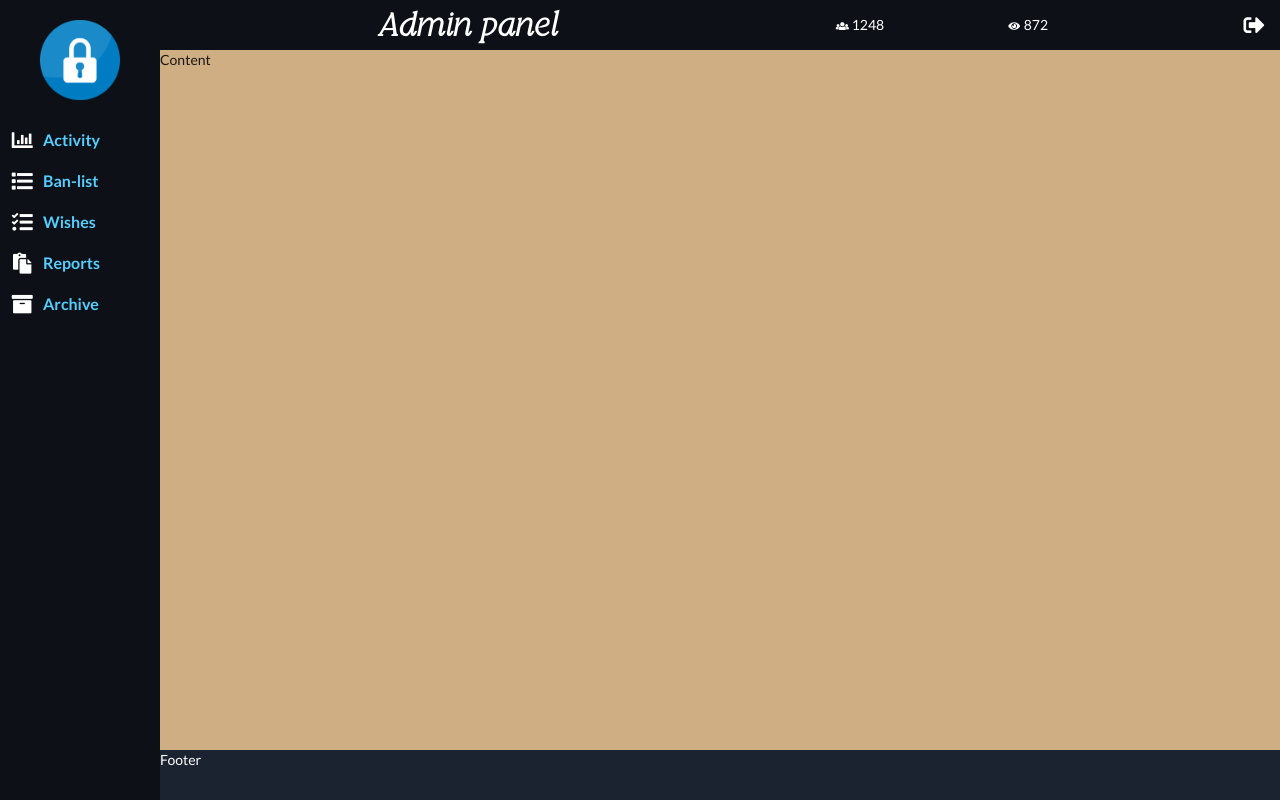
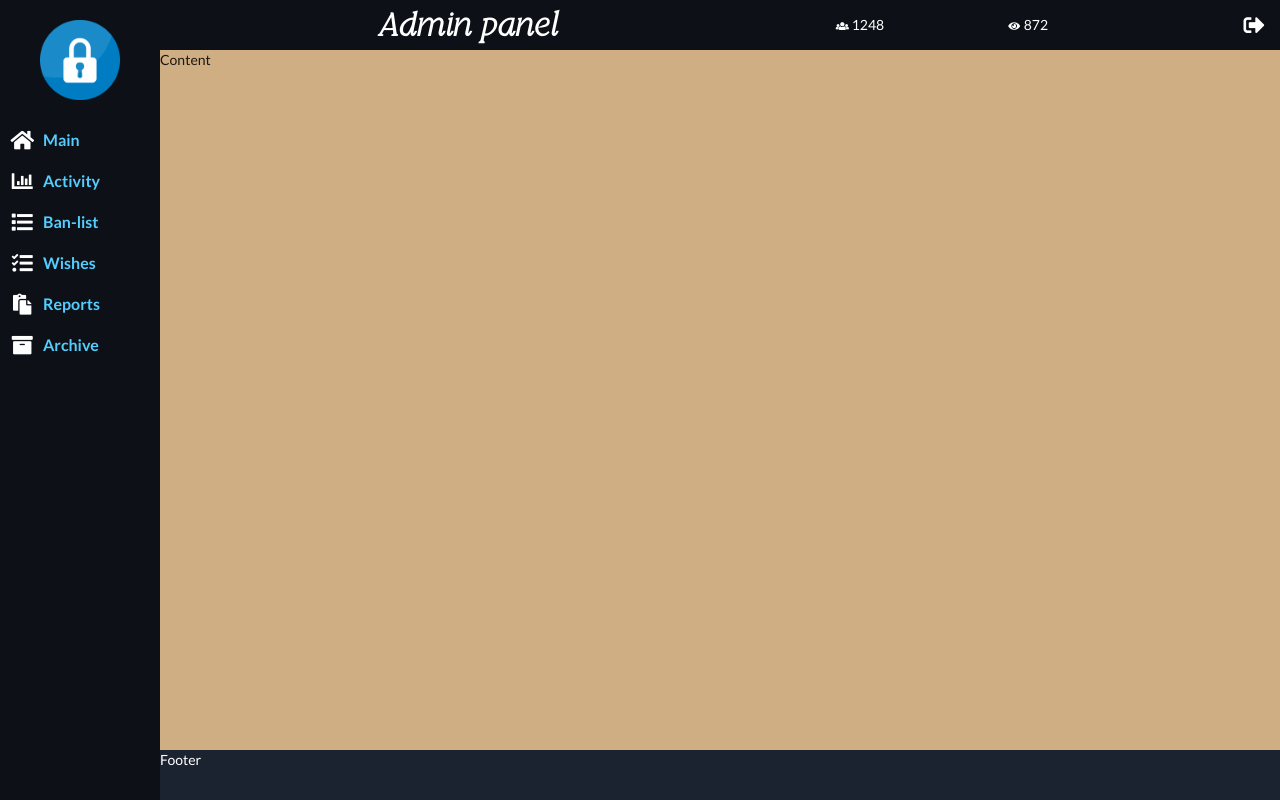
Before and after one commit to f0cuSsss/admin-panel, a React (Create React App) app: page / in a window 1280 px wide. Built offline with nearby package versions, Linux system fonts and the light colour scheme.

Commit message:
Component refactored

```diff
--- a/src/components/Navigation.js
+++ b/src/components/Navigation.js
@@ -2,54 +2,20 @@ import React from 'react'
 
 import '../styles/Navigation.css'
 import logo from '../images/logo.png'
+import { Item } from './navigation/Item'
 
 
 export const Navigation = () => {
     return (
         <aside className="nav-grid">
-
             <img alt="" src={logo}/>
-
             <div>
-                <div class="item nav-item" >
-                    <i className="chart bar icon large" />
-                    <div
-                        className="middle aligned content" >
-                            Activity
-                    </div>
-                </div>
-
-                <div className="item nav-item" >
-                    <i className="list icon large" />
-                    <div
-                        className="middle aligned content" >
-                            Ban-list
-                    </div>
-                </div>
-
-                <div className="item nav-item" >
-                    <i className="tasks icon large" />
-                    <div
-                        className="middle aligned content" >
-                            Wishes
-                    </div>
-                </div>
-
-                <div className="item nav-item" >
-                    <i className="paste icon large" />
-                    <div
-                        className="middle aligned content" >
-                            Reports
-                    </div>
-                </div>
-
-                <div className="item nav-item" >
-                    <i className="archive icon large" />
-                    <div
-                        className="middle aligned content" >
-                            Archive
-                    </div>
-                </div>
+                <Item icon="home" title="Main" />
+                <Item icon="chart bar" title="Activity" />
+                <Item icon="list" title="Ban-list" />
+                <Item icon="tasks" title="Wishes" />
+                <Item icon="paste" title="Reports" />
+                <Item icon="archive" title="Archive" />
             </div>
         </aside>
     );
--- /dev/null
+++ b/src/components/navigation/Item.js
@@ -0,0 +1,12 @@
+import React from 'react'
+
+export const Item = ({ icon, title }) => {
+    return (
+        <div className="item nav-item" >
+            <i className={`${icon} icon large`} />
+            <div className="middle aligned content" >
+                {title}
+            </div>
+        </div>
+    );
+}
```
